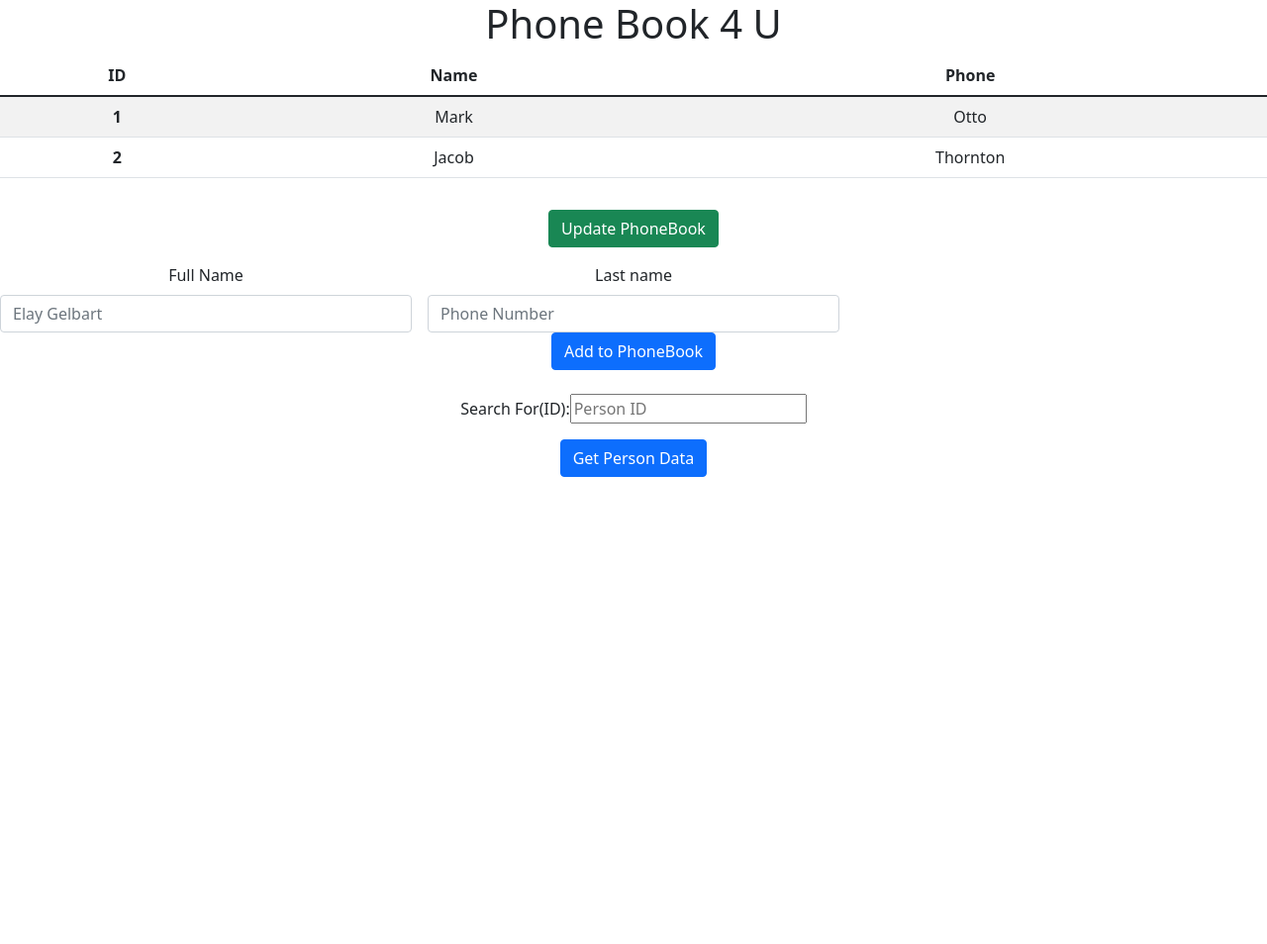
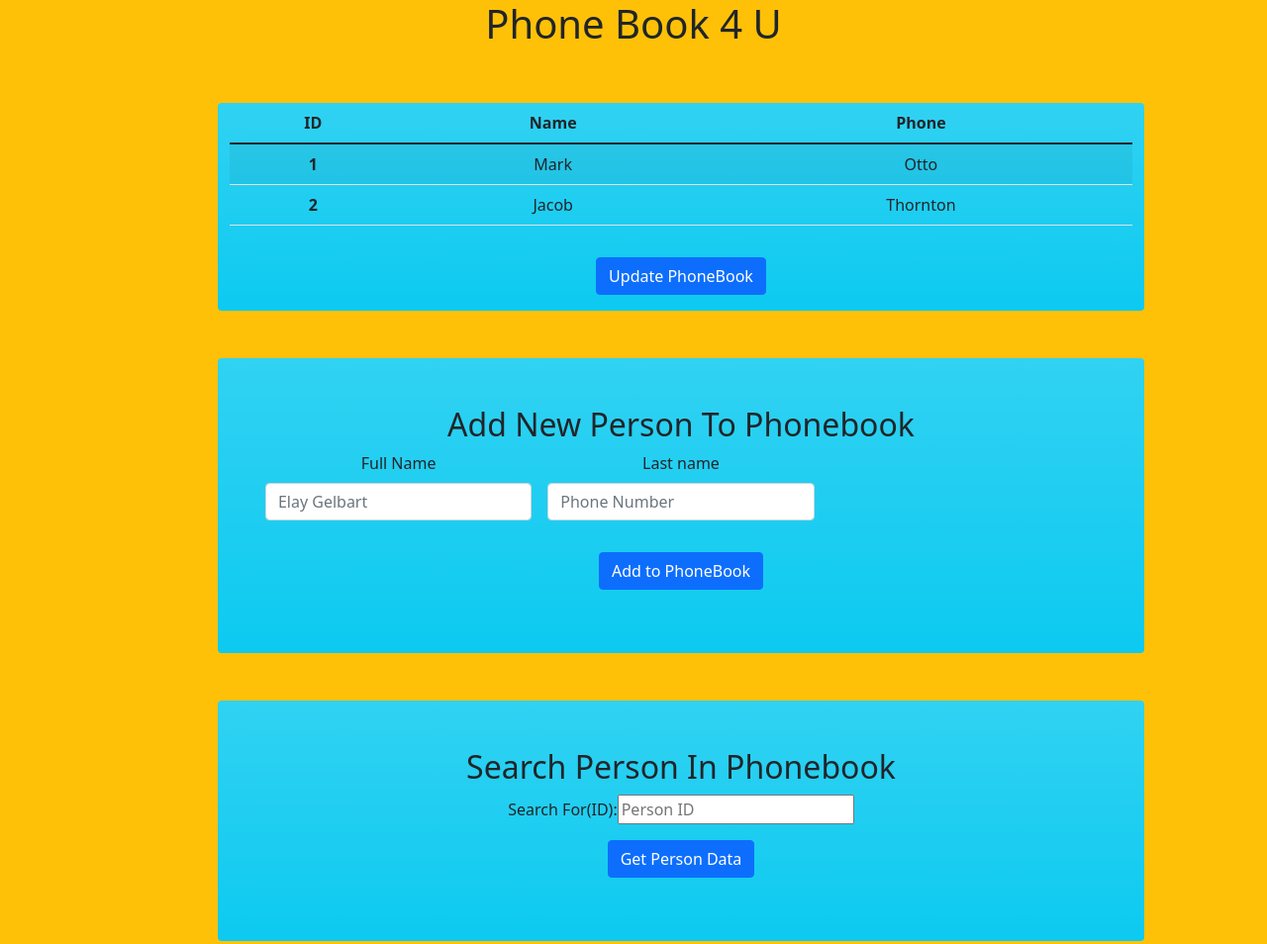
Before and after one commit to ElayGelbart/Team-Mongo, a website: page src/Front/index.html in a window 1280 px wide. Shown: the whole page at 99% size. Before the commit the page ends 800 px from the top, so only its background shows below. Drawn offline with nearby package versions, Linux system fonts and the light colour scheme; no server answers.

Commit message:
Better Style

```diff
--- a/src/Back/server.js
+++ b/src/Back/server.js
@@ -2,7 +2,7 @@ const express = require("express");
 const cors = require('cors')
 const morgan = require('morgan');
 const app = express();
-const port = 8080;
+const port = process.env.PORT || 8080;
 
 app.use(cors());
 app.use(express.json()) // for parsing application/json
@@ -110,6 +110,6 @@ app.use(ErrorHandler = (err, req, res, next) => {
   }
 })
 
-app.listen(process.env.PORT || port, () => {
+app.listen(port, () => {
   console.log(`server is on port ${port}`);
 });
--- a/src/Front/index.html
+++ b/src/Front/index.html
@@ -17,12 +17,12 @@
   <title>Phone Book</title>
 </head>
 
-<body class="text-center">
+<body class="text-center bg-warning text-dark d-md-flex flex-column align-items-center">
   <header>
     <h1>Phone Book 4 U</h1>
   </header>
   <main>
-    <div id="PhoneBookDiv">
+    <div id="PhoneBookDiv" class="container-xl bg-info bg-gradient rounded m-5">
       <table class="table table-striped">
         <thead>
           <tr>
@@ -44,9 +44,10 @@
           </tr>
         </tbody>
       </table>
+      <button class="btn btn-primary m-3" id="getPhonebookBtn">Update PhoneBook</button>
     </div>
-    <button class="btn btn-success m-3" id="getPhonebookBtn">Update PhoneBook</button>
-    <div id="AddPersonDiv">
+    <div id="AddPersonDiv" class="container bg-info bg-gradient rounded m-5 p-5">
+      <h2>Add New Person To Phonebook</h2>
       <form class="row g-3">
         <div class="col-md-4">
           <label for="validationCustom01" class="form-label">Full Name</label>
@@ -58,17 +59,18 @@
           <input type="text" class="form-control" id="validationCustomPhoneNumber" placeholder="Phone Number" required>
           <div id="phoneValidationText"></div>
         </div>
-    </div>
-    <div class="col-12">
-      <button id="sendServerNewPerson" class="btn btn-primary" type="button">Add to PhoneBook</button>
+        <div class="col-12">
+          <button id="sendServerNewPerson" class="btn btn-primary m-3" type="button">Add to PhoneBook</button>
+        </div>
     </div>
     </form>
-    <div id="GetPersonDiv" class="m-4">
+    <div id="GetPersonDiv" class="container bg-info bg-gradient rounded m-5 p-5">
+      <h2>Search Person In Phonebook</h2>
       <p>Search For(ID):<input type="number" id="validationCustomPersonId" placeholder="Person ID" required></p>
       <button id="sendSearchPersonIdBtn" class="btn btn-primary" type="button">Get Person Data</button>
-    </div>
-    <div id="PersonDataDiv">
-      <table id="tablePersonData" class="table table-striped">
+      <div id="PersonDataDiv">
+        <table id="tablePersonData" class="table table-striped">
+      </div>
     </div>
   </main>
 </body>
```
